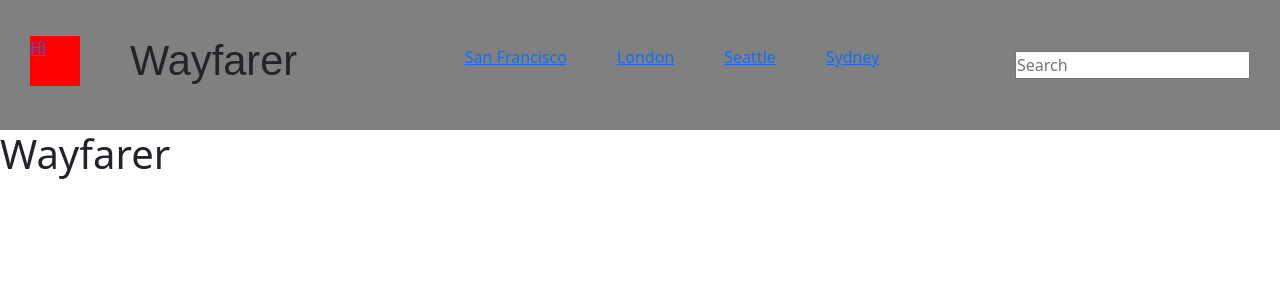
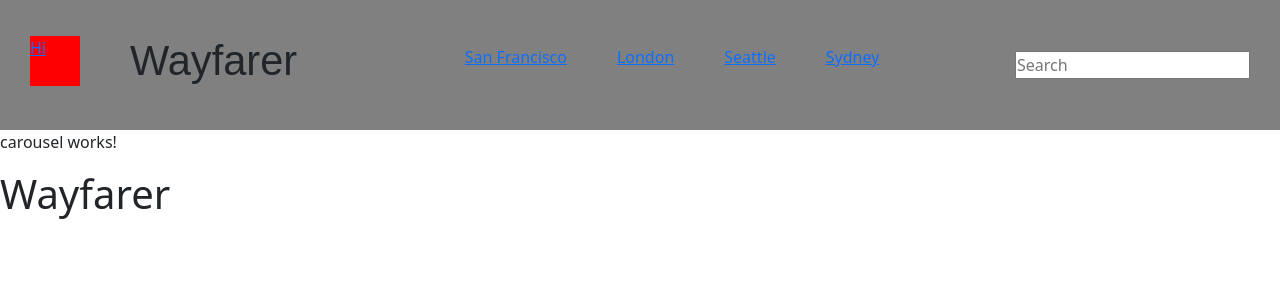
Before and after one commit to maklaut007/wayfarer, an Angular app: page / in a window 1280 px wide. Shown: the top 300 px of the page. Built offline with nearby package versions, Linux system fonts and the light colour scheme.

Commit message:
Created carousel component

```diff
--- a/src/app/app.component.html
+++ b/src/app/app.component.html
@@ -1,3 +1,4 @@
 <app-header></app-header>
+<app-carousel></app-carousel>
 <router-outlet></router-outlet>
 <h1>Wayfarer</h1>
--- a/src/app/app.module.ts
+++ b/src/app/app.module.ts
@@ -10,10 +10,11 @@ import { PostComponent } from './post/post.component';
 import { SearchComponent } from './search/search.component';
 import { FormsModule } from '@angular/forms';
 import { NgbModule } from '@ng-bootstrap/ng-bootstrap';
+import { CarouselComponent } from './carousel/carousel.component';
 
 
 @NgModule({
-  declarations: [AppComponent, HeaderComponent, CitiesComponent, PostComponent, SearchComponent],
+  declarations: [AppComponent, HeaderComponent, CitiesComponent, PostComponent, SearchComponent, CarouselComponent],
   imports: [BrowserModule, RouterModule, AppRoutingModule, FormsModule, NgbModule],
   providers: [],
   bootstrap: [AppComponent],
--- /dev/null
+++ b/src/app/carousel/carousel.component.html
@@ -0,0 +1 @@
+<p>carousel works!</p>
```
Also changed, not shown: src/app/carousel/carousel.component.ts (added, +10 -0 lines), src/app/carousel/carousel.component.css (added), 1 other file (tests, documents, lock files or other folders).
